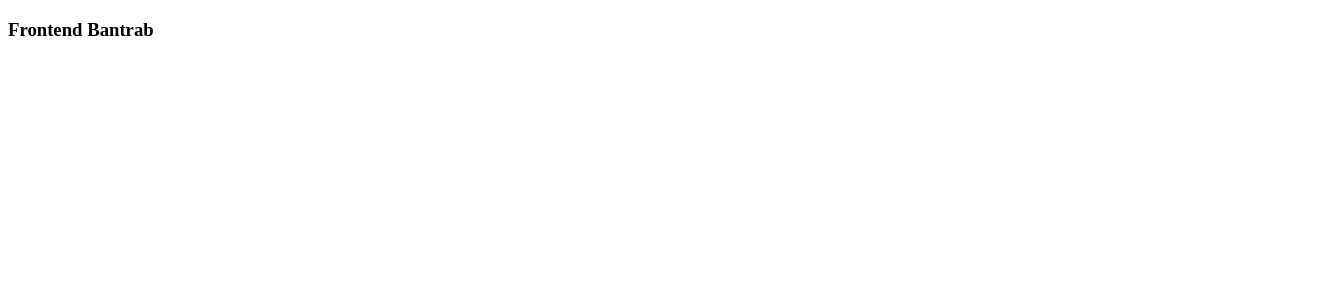
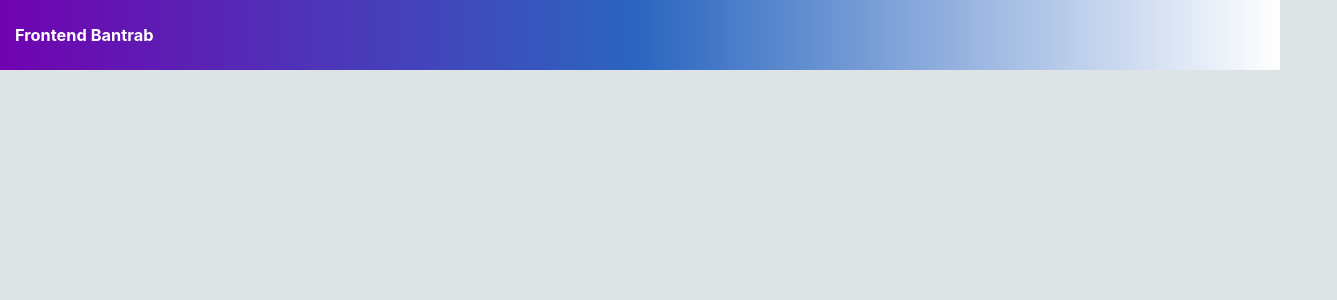
Before and after one commit to santosdmg/bantrab-frontend-tes, an Angular app: page /business in a window 1280 px wide. Shown: the top 300 px of the page, 1337 px wide, since content can reach past the window. Built offline with nearby package versions, Linux system fonts and the light colour scheme.

Commit message:
CHANGE: Estilos globales para toda la app

```diff
--- a/src/styles.scss
+++ b/src/styles.scss
@@ -1 +1,73 @@
-/* You can add global styles to this file, and also import other style files */
+/* Variables */
+$primary-color: #7003B0;
+$second-color: #2b66c0;
+$white-color: #FFFFFF;
+$container-padding: 15px;
+
+/* ESTILOS GLOBALES */
+html,
+body,
+#wrap {
+  height: 100%;
+  background-color: #DEE3E6;
+}
+body {
+  font-family: -apple-system, BlinkMacSystemFont, "Segoe UI", Roboto, Helvetica, Arial, sans-serif, "Apple Color Emoji", "Segoe UI Emoji", "Segoe UI Symbol";
+  font-size: 14px;
+  color: #333;
+  box-sizing: border-box;
+  -webkit-font-smoothing: antialiased;
+  -moz-osx-font-smoothing: grayscale;
+  margin: 0;
+}
+
+h1,
+h2,
+h3,
+h4,
+h5,
+h6 {
+  margin: 8px 0;
+}
+
+p {
+  margin: 0;
+}
+
+.toolbar {
+  top: 0;
+  left: 0;
+  right: 0;
+  height: 60px;
+  display: flex;
+  align-items: center;
+  color: white;
+  font-weight: 600;
+  padding: 5px 15px;
+}
+
+.spacer {
+  flex: 1;
+}
+
+.gradient-h {
+  background: rgb(112,3,176);
+  background: linear-gradient(90deg, $primary-color 0%, $second-color 50%, $white-color 100%);
+}
+
+section {
+  &#main-content {
+    padding: $container-padding;
+    height: 100%;
+  }
+}
+
+.main-container {
+  padding: 30px 36px 0 36px;
+  margin-right: auto;
+  margin-left: 0;
+  width: 100%;
+  max-width: 1500px;
+  min-height: 100%;
+  position: relative;
+}
```
